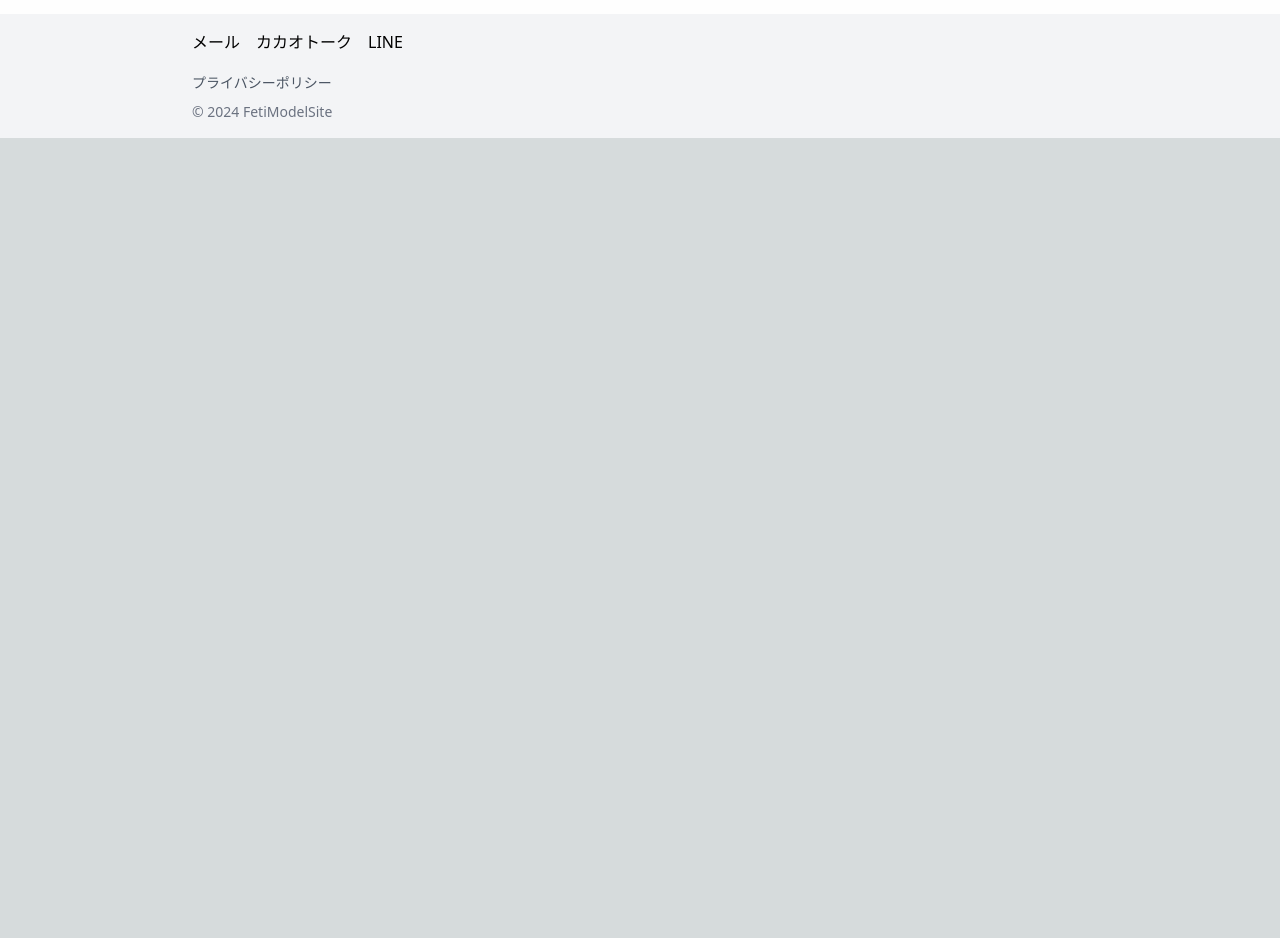
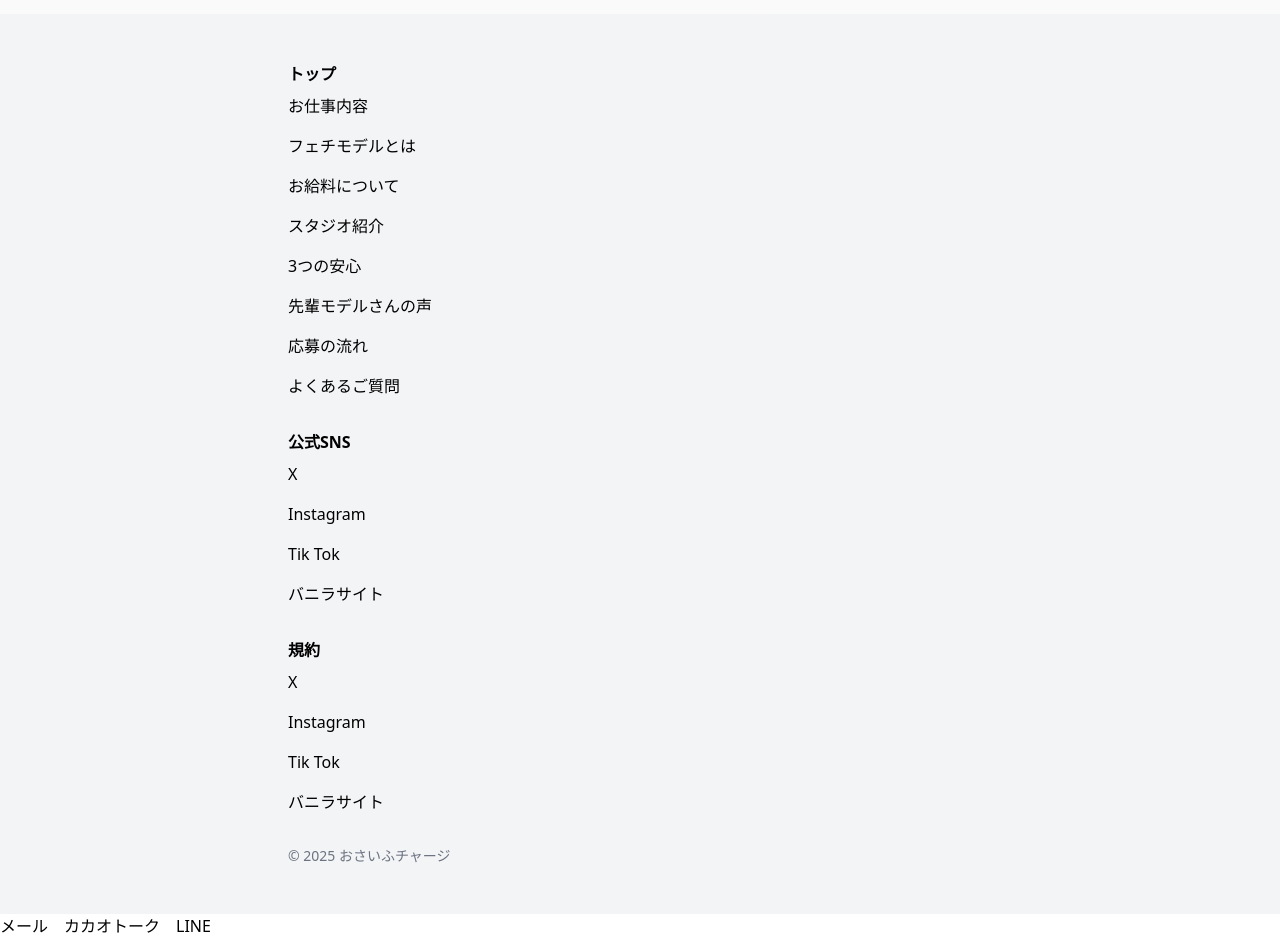
Before and after one commit to garden-source/o-charge, a Next.js app: page / in a window 1280 px wide. Shown: the part 6200-7138 px from the top of the page. Before the commit the page ends 6338 px from the top, so only its background shows below. Built offline with nearby package versions, Linux system fonts and the light colour scheme.

Commit message:
footer仮完成

```diff
--- a/app/layout.tsx
+++ b/app/layout.tsx
@@ -2,6 +2,8 @@
 import "./globals.css";  // 必要に応じてグローバルCSS
 import Header from "@/components/Header";
 import Footer from "@/components/Footer";
+import FooterMenu from "@/components/FooterMenu";
+
 import { ReactNode } from "react";
 
 export const metadata = {
@@ -20,6 +22,8 @@ export default function RootLayout({
         <Header />
         <main>{children}</main>
         <Footer />
+        {/* フッターメニュー (SNSリンクなど) */}
+        <FooterMenu />
       </body>
     </html>
   );
--- a/components/Footer.tsx
+++ b/components/Footer.tsx
@@ -1,24 +1,79 @@
 // components/Footer.tsx
-import FooterMenu from "@/components/FooterMenu";
 
 export default function Footer() {
   return (
     <footer className="p-4 bg-gray-100 mt-10">
-      <div className="max-w-4xl mx-auto">
-        {/* フッターメニュー (SNSリンクなど) */}
-        <FooterMenu />
-
-        <div className="mt-4">
-          {/* プライバシーポリシーへのリンク例 */}
-          <a href="#privacy-policy" className="text-sm text-gray-600">
-            プライバシーポリシー
-          </a>
+      <div className="max-w-screen-md mx-auto">
+        <div className="m-8">
+          <h4 className="font-bold mb-2">トップ</h4>
+          <ul className="space-y-4 list-inside">
+            <li>
+              <a href="#about-work" className="block">お仕事内容</a>
+            </li>
+            <li>
+              <a href="#feti-model" className="block">フェチモデルとは</a>
+            </li>
+            <li>
+              <a href="#salary" className="block">お給料について</a>
+            </li>
+            <li>
+              <a href="#studio" className="block">スタジオ紹介</a>
+            </li>
+            <li>
+              <a href="#assurance" className="block">3つの安心</a>
+            </li>
+            <li>
+              <a href="#voice" className="block">先輩モデルさんの声</a>
+            </li>
+            <li>
+              <a href="#flow" className="block">応募の流れ</a>
+            </li>
+            <li>
+              <a href="#faq" className="block">よくあるご質問</a>
+            </li>
+          </ul>
+        </div>
+        <div className="m-8">
+          <h4 className="font-bold mb-2">公式SNS</h4>
+          <ul className="space-y-4 list-inside">
+            <li>
+              <a href="#" className="block">X</a>
+            </li>
+            <li>
+              <a href="#" className="block">Instagram</a>
+            </li>
+            <li>
+              <a href="#" className="block">Tik Tok</a>
+            </li>
+            <li>
+              <a href="#" className="block">バニラサイト</a>
+            </li>
+          </ul>
+        </div>
+        <div className="m-8">
+          <h4 className="font-bold mb-2">規約</h4>
+          <ul className="space-y-4 list-inside">
+            <li>
+              <a href="#" className="block">X</a>
+            </li>
+            <li>
+              <a href="#" className="block">Instagram</a>
+            </li>
+            <li>
+              <a href="#" className="block">Tik Tok</a>
+            </li>
+            <li>
+              <a href="#" className="block">バニラサイト</a>
+            </li>
+          </ul>
         </div>
 
-        <p className="mt-2 text-sm text-gray-500">
-          © 2024 FetiModelSite
-        </p>
+        <div className="m-8">
+          <p className="mt-2 text-sm text-gray-500">
+            © {new Date().getFullYear()} おさいふチャージ
+          </p>
+        </div>
       </div>
-    </footer>
+    </footer >
   );
 }
```
